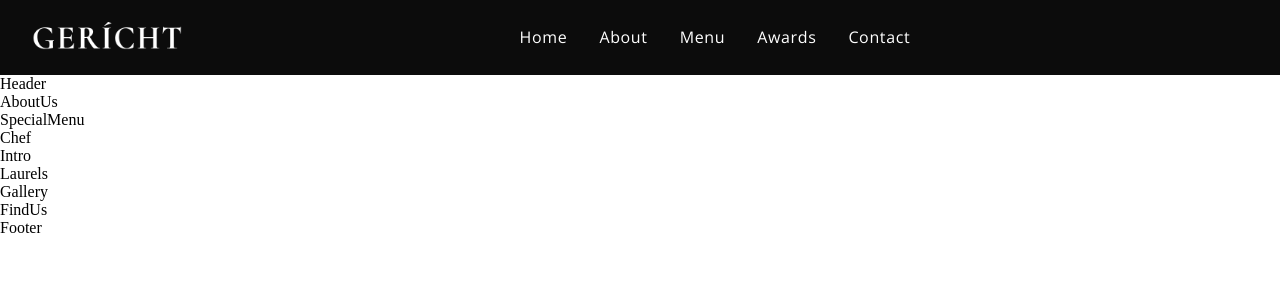
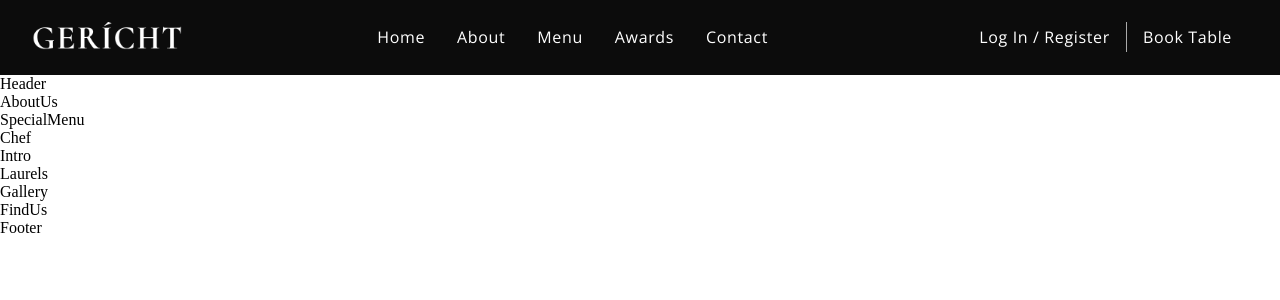
Before and after one commit to yushi1007/restaurant, a React (Create React App) app: page / in a window 1280 px wide. Shown: the top 300 px of the page. Built offline with nearby package versions, Linux system fonts and the light colour scheme; a web font is replaced by a local one.

Commit message:
working on the navbar

```diff
--- a/src/components/Navbar/Navbar.css
+++ b/src/components/Navbar/Navbar.css
@@ -34,3 +34,41 @@
 .app__navbar-links li:hover {
     color: var(--color-grey);
 }
+
+.app__navbar-login {
+    display: flex;
+    justify-content: flex-end;
+    align-items: center;
+}
+
+.app__navbar-login a {
+    margin: 0 1rem;
+    text-decoration: none;
+    transition: 0.5s ease;
+}
+
+.app__navbar-login a:hover {
+    border-bottom: 1px solid var(--color-golden);
+}
+
+.app__navbar-login div {
+    width: 1px;
+    height: 30px;
+    background-color: var(--color-grey);
+}
+
+.app__navbar-smallscreen {
+    display: none;
+}
+
+.app__navbar-smallscreen_overlay {
+    position: fixed;
+    top: 0;
+    left: 0;
+    width: 100%;
+    height: 100vh;
+    background: var(--color-black);
+    transition: 0.5s ease;
+    flex-direction: column;
+    z-index: 5;
+}
--- a/src/components/Navbar/Navbar.jsx
+++ b/src/components/Navbar/Navbar.jsx
@@ -1,9 +1,9 @@
-import React from 'react';
-import { GiHamburgerMenu } from 'react-icons/gi';
-import { MdOutlineRestaurantMenu } from 'react-icons/md';
-import './Navbar.css';
-import images from '../../constants/images'
-import { navigation } from '../../constants/data';
+import React from "react";
+import { GiHamburgerMenu } from "react-icons/gi";
+import { MdOutlineRestaurantMenu } from "react-icons/md";
+import "./Navbar.css";
+import images from "../../constants/images";
+import { navigation } from "../../constants/data";
 
 const Navbar = () => (
   <nav className="app__navbar">
@@ -13,10 +13,40 @@ const Navbar = () => (
     <ul className="app__navbar-links">
       {navigation.map((item, index) => {
         return (
-          <li key={index} className="p__opensans">{item.name}</li>
-        )
+          <li key={index} className="p__opensans">
+            <a href={item.href}>{item.name}</a>
+          </li>
+        );
       })}
     </ul>
+    <div className="app__navbar-login">
+      <a href="#login" className="p__opensans">
+        Log In / Register
+      </a>
+      <div />
+      <a href="/" className="p__opensans">
+        Book Table
+      </a>
+    </div>
+    <div className="app__navbar-smallscreen">
+      <GiHamburgerMenu color="#fff" fontSize={27} onClick={() => {}} />
+      <div className="app__navbar-smallscreen_overlay flex__center slide-bottom">
+        <MdOutlineRestaurantMenu
+          fontSize={27}
+          className="overlay__close"
+          onClick={() => {}}
+        />
+        <ul className="app__navbar-smallscreen-links">
+          {navigation.map((item, index) => {
+            return (
+              <li key={index} className="p__opensans">
+                <a href={item.href}>{item.name}</a>
+              </li>
+            );
+          })}
+        </ul>
+      </div>
+    </div>
   </nav>
 );
 
```
